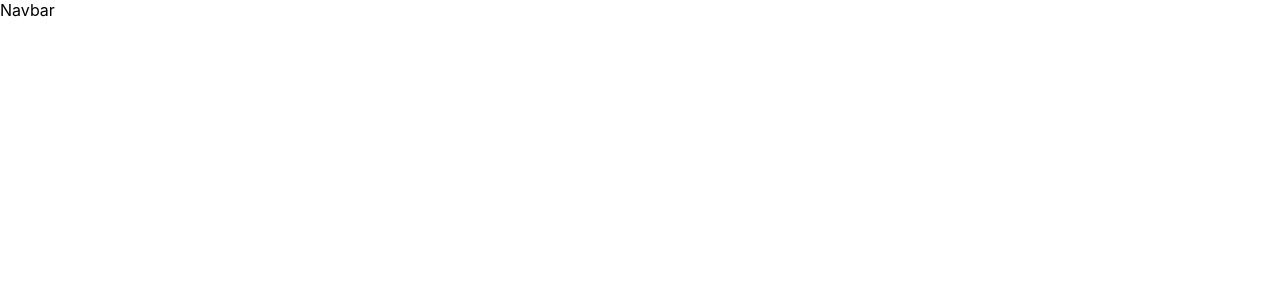
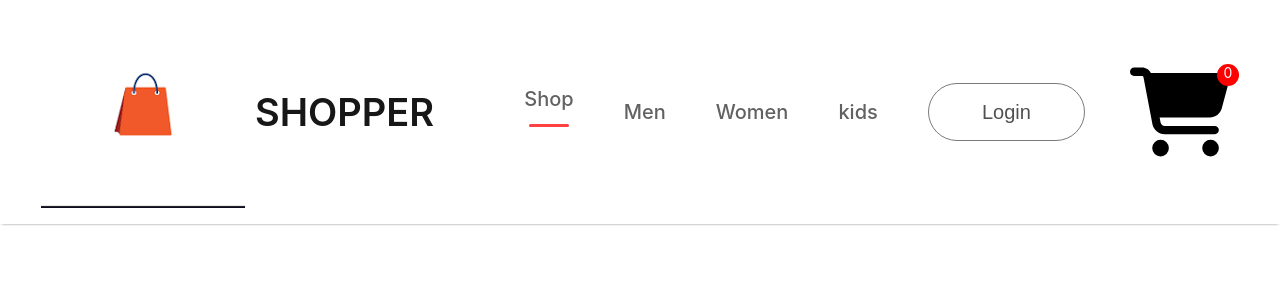
Before and after one commit to rollchai/web-app, a React (Create React App) app: page / in a window 1280 px wide. Shown: the top 300 px of the page. Built offline with nearby package versions, Linux system fonts and the light colour scheme.

Commit message:
intital changes

```diff
--- a/src/component/navbar/Navbar.css
+++ b/src/component/navbar/Navbar.css
@@ -0,0 +1,78 @@
+.navbar{
+    display:  flex;
+    justify-content: space-around;
+    padding: 16px;
+    box-shadow: 0 1px 3px -2px black ;
+}
+.nav-logo{
+    display: flex;
+    align-items: center;
+    gap: 10px;
+}
+.nav-logo p{
+    color: #171717;
+    font-size: 38px;
+    font-weight: 600;
+
+}
+.nav-menu{
+    display: flex;
+    align-items: center;
+    list-style: none;
+    gap: 50px;
+    color:#626262;
+    font-size: 20px;
+    font-weight: 500;
+    color: #626262;
+
+}
+.nav-menu li{
+    display: flex;
+    flex-direction: column;
+    align-items:  center;
+    justify-content: center;
+    gap:3px;
+    cursor: pointer;
+}
+.nav-menu hr{
+    border:none;
+    width:80%;
+    height: 3px;
+    border-radius: 10px;
+
+    background: #FF4141;
+}
+
+.nav-login-cart{
+    display: flex;
+    align-items: center;
+    gap:45px;
+}
+.nav-login-cart button{
+    width: 157px;
+    height: 58px;
+    outline: none;
+    border: 1px solid #7a7a7a;
+    color: #515151;
+    border-radius:75px ;
+    font-size: 20px;
+    font-weight: 500;
+    background: white;
+    cursor: pointer;
+}
+.nav-login-cart button:active{
+    background: #f3f3f3;
+}
+.nav-cart-count{
+    width: 22px;
+    height: 22px;
+    display: flex;
+    justify-content: center;
+    margin-top: -75px;
+    margin-left: -58px;
+    border-radius: 11px;
+    font-size: 14px;
+    background: red;
+    color: white;
+
+}
--- a/src/component/navbar/Navbar.jsx
+++ b/src/component/navbar/Navbar.jsx
@@ -1,8 +1,37 @@
-import React from 'react'
+import React, { useState } from 'react'
 import "./Navbar.css"
+import logo from "../assest/download (1).png"
+import carticon from "../assest/Cart.svg"
 const Navbar = () => {
+const [menu,setmenu]=useState("shop")
+
   return (
-    <div>Navbar</div>
+    <div className='navbar'>
+      <div className="nav-logo"> <img src={logo} alt="" />
+      <p>SHOPPER</p>
+      </div>
+      <ul className='nav-menu'>
+        <li onClick={()=>{
+          setmenu("shop")
+        }}>Shop{menu==="shop"?<hr/>:<></>}</li>
+        <li onClick={()=>{
+          setmenu("men")
+        }}>Men {menu==="men"?<hr/>:<></>}</li>
+        <li onClick={()=>{
+          setmenu("women")
+        }}>Women {menu==="women"?<hr/>:<></>}</li>
+        <li onClick={()=>{
+          setmenu("kids")
+        }}>kids {menu==="kids"?<hr/>:<></>}</li>
+      </ul>
+       <div className="nav-login-cart">
+        <button>Login</button>
+        <img src={carticon} alt="" height="100px" width="100px"/>
+        <div className="nav-cart-count">0</div>
+      </div>
+
+
+    </div>
   )
 }
 
--- /dev/null
+++ b/src/pages/Cart.jsx
@@ -0,0 +1,9 @@
+import React from 'react'
+
+const Cart = () => {
+  return (
+    <div>Cart</div>
+  )
+}
+
+export default Cart
--- /dev/null
+++ b/src/pages/Product.jsx
@@ -0,0 +1,9 @@
+import React from 'react'
+
+const Product = () => {
+  return (
+    <div>Product</div>
+  )
+}
+
+export default Product
--- /dev/null
+++ b/src/pages/Shop.jsx
@@ -0,0 +1,9 @@
+import React from 'react'
+
+const Shop = () => {
+  return (
+    <div>Shop</div>
+  )
+}
+
+export default Shop
--- /dev/null
+++ b/src/pages/Shopcatagory.jsx
@@ -0,0 +1,9 @@
+import React from 'react'
+
+const Shopcatagory = () => {
+  return (
+    <div>Shopcatagory</div>
+  )
+}
+
+export default Shopcatagory
```
Also changed, not shown: src/App.js (+6 -1 lines), src/component/assest/All_project.js (deleted, +0 -142 lines), src/pages/Loginsignup.jsx (added, +9 -0 lines), src/component/assest/Cart.svg (added).
